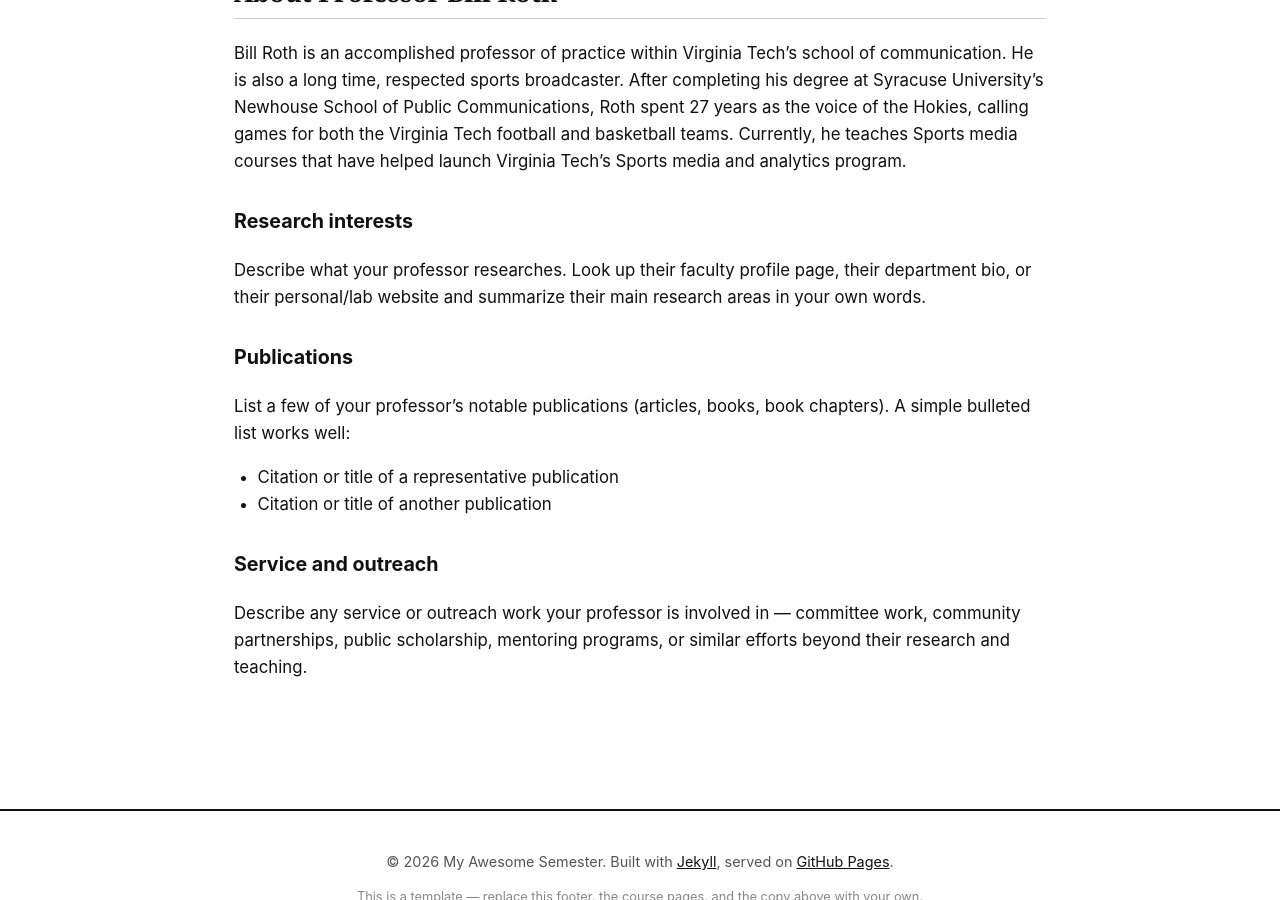
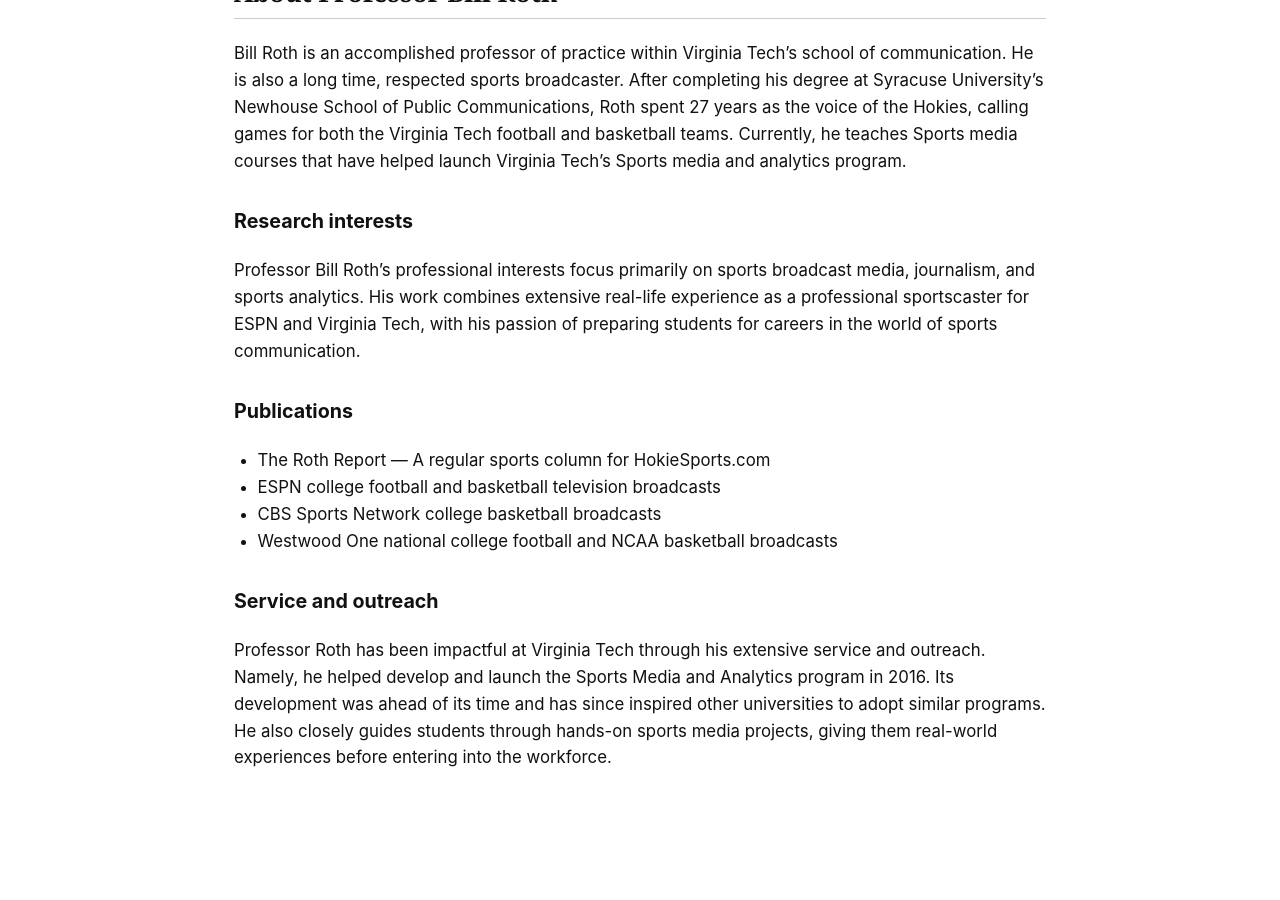
Before and after one commit to Jacobw23-Coder/myawesomesemester, a Jekyll site: the page built from _courses/course-04.md, in a window 1280 px wide and 900 px high, scrolled down 687 px. Built offline with Jekyll 4.4.1, drawn with Linux system fonts in a browser that asks for light colours.

Commit message:
Update course-04.md with professor details

```diff
--- a/_courses/course-04.md
+++ b/_courses/course-04.md
@@ -22,20 +22,15 @@ Bill Roth is an accomplished professor of practice within Virginia Tech’s scho
 
 ### Research interests
 
-Describe what your professor researches. Look up their faculty profile page, their
-department bio, or their personal/lab website and summarize their main research
-areas in your own words.
+Professor Bill Roth’s professional interests focus primarily on sports broadcast media, journalism, and sports analytics. His work combines extensive real-life experience as a professional sportscaster for ESPN and Virginia Tech, with his passion of preparing students for careers in the world of sports communication.
 
 ### Publications
 
-List a few of your professor's notable publications (articles, books, book
-chapters). A simple bulleted list works well:
-
-- Citation or title of a representative publication
-- Citation or title of another publication
+- The Roth Report — A regular sports column for HokieSports.com
+- ESPN college football and basketball television broadcasts
+- CBS Sports Network college basketball broadcasts
+- Westwood One national college football and NCAA basketball broadcasts
 
 ### Service and outreach
 
-Describe any service or outreach work your professor is involved in — committee
-work, community partnerships, public scholarship, mentoring programs, or similar
-efforts beyond their research and teaching.
+Professor Roth has been impactful at Virginia Tech through his extensive service and outreach. Namely, he helped develop and launch the Sports Media and Analytics program in 2016. Its development was ahead of its time and has since inspired other universities to adopt similar programs. He also closely guides students through hands-on sports media projects, giving them real-world experiences before entering into the workforce.
```
